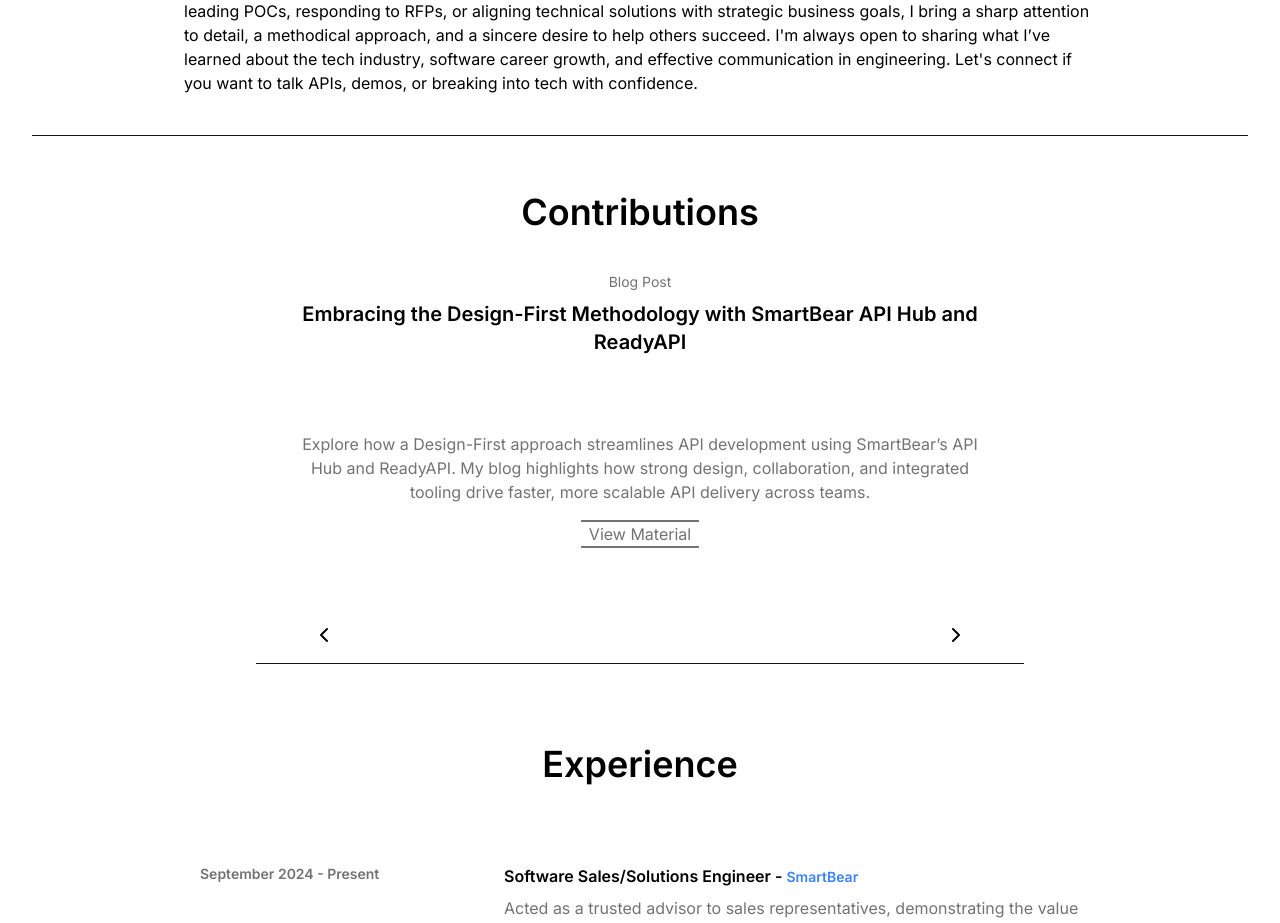
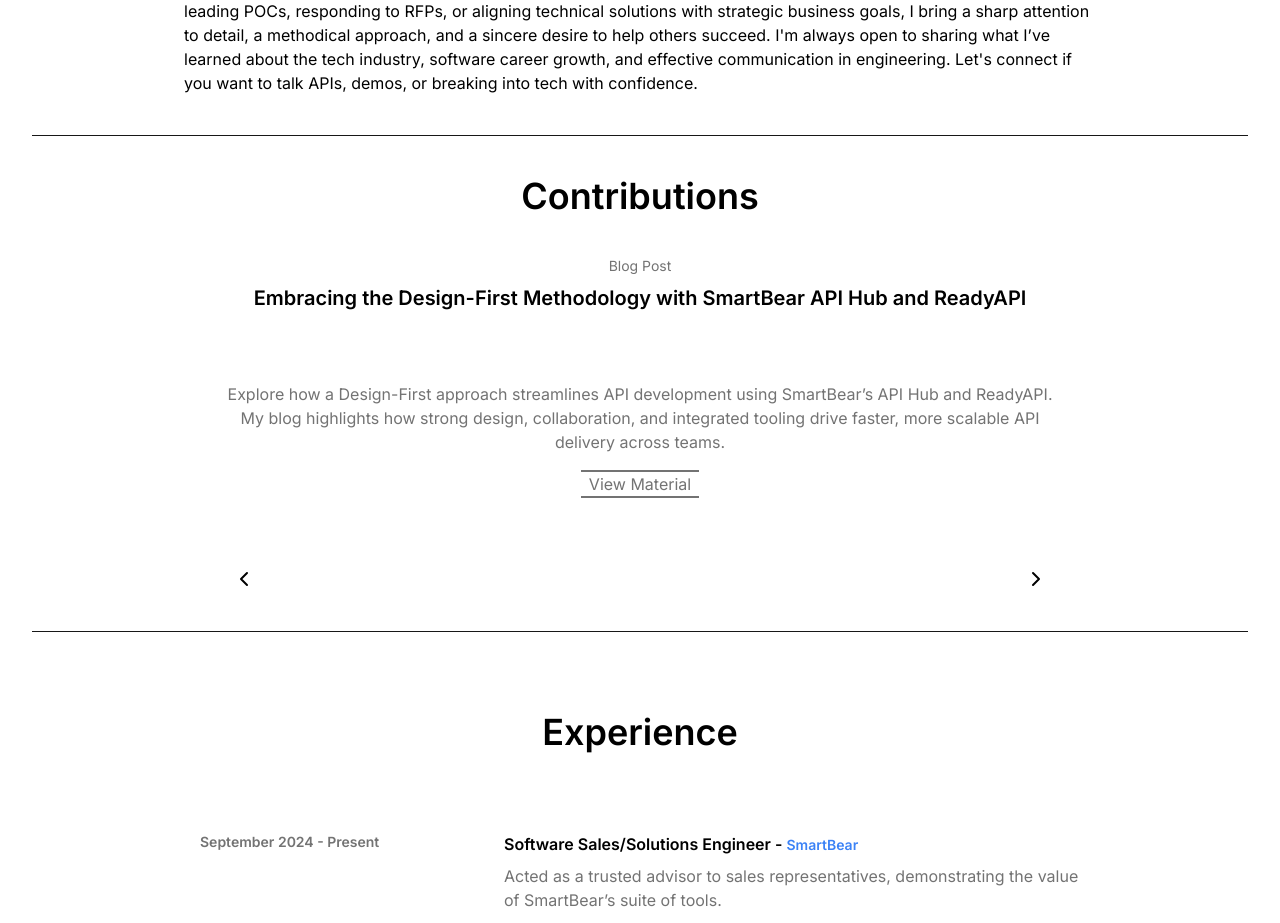
Before and after one commit to nickldimartino/portfolio, a React (Vite) app: page / in a window 1280 px wide. Shown: the part 1260-2183 px from the top of the page. Built offline with nearby package versions, Linux system fonts and the light colour scheme.

Commit message:
Fixed Section

```diff
--- a/src/components/Contributions.jsx
+++ b/src/components/Contributions.jsx
@@ -16,7 +16,8 @@
   const { title, description, type, link } = CONTRIBUTIONS[index];
 
   return (
-    <div id="contributions" className="w-full max-w-3xl mx-auto p-4 border-b border-neutral-900 pb-4">
+    <div id="contributions" className="w-full max-w-4xl mx-auto">
+
       <h2 className="my-10 text-center text-4xl font-semibold">Contributions</h2>
 
       <div className="h-[375px] flex flex-col justify-between px-6 transition-all duration-500 text-center">
@@ -43,7 +44,7 @@
         </div>
 
         {/* Bottom: Arrows */}
-        <div className="flex justify-between px-4">
+        <div className="flex justify-between px-4 mb-10">
           <button onClick={prev} className="hover:text-blue-500 transition-colors">
             <ChevronLeft size={24} />
           </button>
--- a/src/components/Experience.jsx
+++ b/src/components/Experience.jsx
@@ -3,7 +3,7 @@
 
 const Experience = () => {
   return (
-    <div id="experience" className="border-b border-neutral-900 pb-4">
+    <div id="experience" className="border-b border-t border-neutral-900 pb-4">
       <h2 className="my-20 text-center text-4xl  font-semibold">Experience</h2>
       <div>
         {EXPERIENCES.map((experience, index) => (
```
